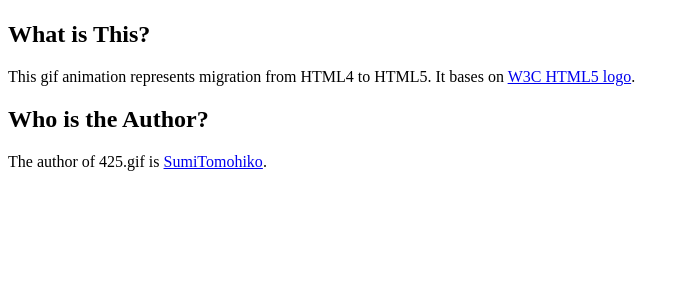
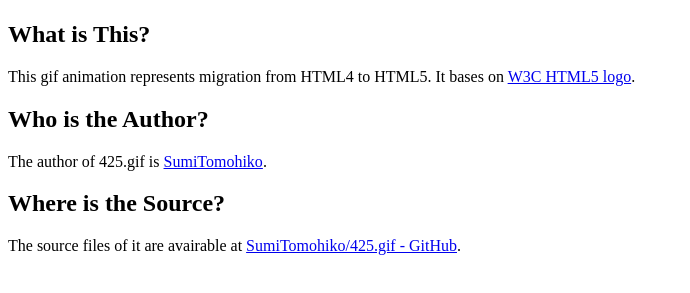
Before and after one commit to SumiTomohiko/425.gif, a plain HTML site: page doc/index.html in a window 1280 px wide. Shown: the part 99-392 px from the top of the page, without its empty margins (0-690 px from the left). Drawn offline with Linux system fonts and the light colour scheme.

Commit message:
Described about the repository of source files in the documentation.

```diff
--- a/doc/index.html
+++ b/doc/index.html
@@ -16,6 +16,12 @@
       <p>The author of 425.gif is
       <a href="http://neko-daisuki.ddo.jp/~SumiTomohiko">SumiTomohiko</a>.</p>
     </section>
+    <section>
+      <h1>Where is the Source?</h1>
+      <p>The source files of it are avairable at
+      <a href="https://github.com/SumiTomohiko/425.gif">
+      SumiTomohiko/425.gif - GitHub</a>.</p>
+    </section>
   </body>
 </html>
 <!--
```
